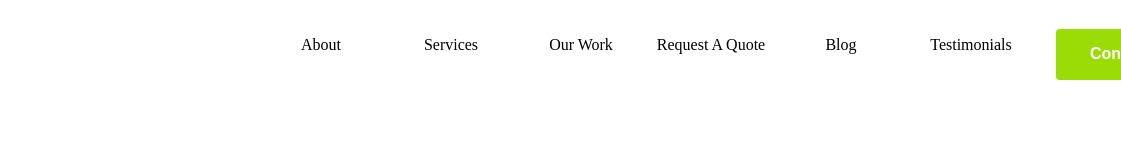
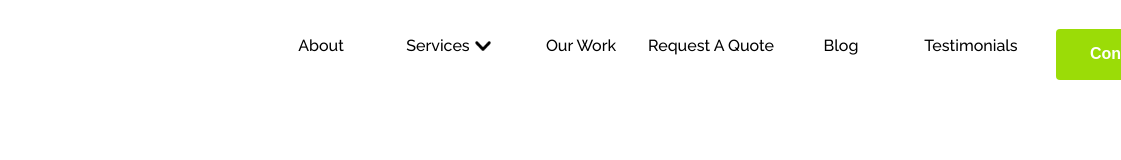
Before and after one commit to TyJam/Tywebstudio, a website: page Downloads/Tywebstudio-main 2/index.html in a window 1280 px wide. Shown: the top 160 px of the page, 159-1280 px from the left. Drawn offline with Linux system fonts and the light colour scheme.

Commit message:
adding temp drop down arrow

```diff
--- a/Downloads/Tywebstudio-main 2/index.html
+++ b/Downloads/Tywebstudio-main 2/index.html
@@ -5,6 +5,9 @@
     <meta name="viewport" content="width=device-width, initial-scale=1.0" />
     <meta http-equiv="X-UA-Compatible" content="ie=edge" />
     <title>Ty Web Studio Logo Design</title>
+    <link rel="preconnect" href="https://fonts.googleapis.com">
+<link rel="preconnect" href="https://fonts.gstatic.com" crossorigin>
+<link href="https://fonts.googleapis.com/css2?family=Raleway:ital,wght@0,100..900;1,100..900&display=swap" rel="stylesheet">
     <link rel="stylesheet" href="style.css" />
   </head>
   <body>
@@ -12,10 +15,10 @@
       <div id="nav-bar" >
       <img src="https://s3-alpha-sig.figma.com/img/ba49/cf19/3c8e166b175bf30b071b62bb9b8479ed?Expires=1711929600&Key-Pair-Id=APKAQ4GOSFWCVNEHN3O4&Signature=E8u7K0o5-89~ZgEC9uWglD69NpHKFsOpK1g83-uRN6FcY6vW0m8-onVjKqf7dp0x9hmU5axOcztafAFgaYYdRnnNXnWDsKKPUYVrioqYCG1Dk4dwsR~owoZ3wE5l-YgEYNI0ByCWo3IGGUKro6dC0Dj9xN3jqAtS8lsT1ZC~JHi4d8215HZplgahIXxEIcO9jbG-s6GMq5bY5Tb6Y8mb0x6bu9S~ZGLBk4LXGSLhC7ze9avAkyHM76IR2bgODVSeSuSErRSiihcDZ-5CxMHXtVN0tvlbv6d8MepQMm~rNj202lVV1qMIXy4B3w0YgT4JfWmpVeAiLai6FnRiWiEzCQ__" alt="ty web studio logo"></img>
       <nav>
-        <ul>
+        <ul class="raleway-normal" >
           <li><a href="#about">About</a></li>
           <li id="dropdown">
-            <a id="service" href="#services">Services</a>
+            <a id="service" href="#services">Services<img src="./icons/down-arrow.png" alt="down-arrow icon" ></img></a>
             <ul class="dropdown-content">
               <li><a href="#logo-design">Logo Design</a></li>
               <li id="dropdown-web" ><a a href="#webdesign" >Website Design
--- a/Downloads/Tywebstudio-main 2/style.css
+++ b/Downloads/Tywebstudio-main 2/style.css
@@ -3,6 +3,15 @@ body {
   margin: 0;
   padding: 0;
   background: white;
+}
+
+/* FONT */
+
+.raleway-normal {
+  font-family: "Raleway", sans-serif;
+  font-optical-sizing: auto;
+  font-weight: 500;
+  font-style: normal;
 }
 
 #nav-bar {
@@ -16,6 +25,10 @@ body {
 }
 nav {
   margin-left: 200px;
+}
+#service > img {
+  width: 16px;
+  margin-inline: 5px;
 }
 ul {
   display: flex;
```
Also changed, not shown: Downloads/Tywebstudio-main 2/icons/down-arrow.png (added).
